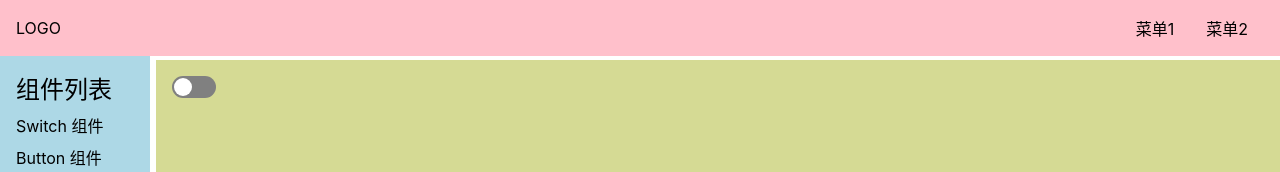
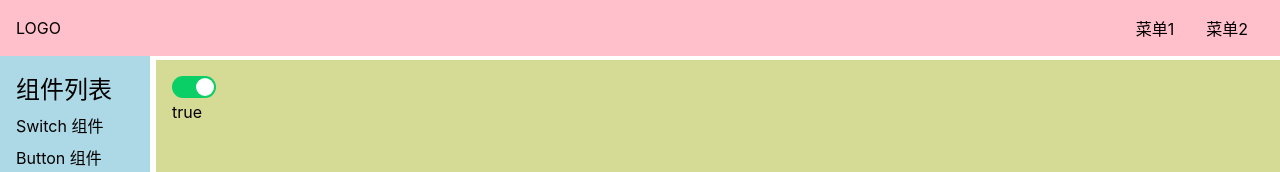
Before and after one commit to awttt/EmoUI, a Vue app: page /#/doc/switch in a window 1280 px wide. Shown: the top 172 px of the page. Built offline with nearby package versions, Linux system fonts and the light colour scheme.

Commit message:
使用v-model 实现双向绑定

```diff
--- a/src/components/SwitchDemo.vue
+++ b/src/components/SwitchDemo.vue
@@ -1,11 +1,16 @@
 <template>
   <div>
-    <Switch />
+    <Switch v-model:value='y'  />
   </div>
 </template>
 <script lang="ts">
 import Switch from '../lib/Switch.vue'
+import { ref } from 'vue'
 export default {
-  components: {Switch}
+  components: {Switch}  ,
+  setup(){
+      const y = ref(true)
+      return {y}
+  }
 }
 </script>
--- a/src/lib/Switch.vue
+++ b/src/lib/Switch.vue
@@ -1,17 +1,21 @@
 <template>
-   <button :class={checked:checked} @click="toggle"><span></span></button>
+   <button :class="{checked:value}" @click="toggle"><span></span></button>
+   <div>{{value}}</div>
 </template>
 
 <script>
 import { ref } from 'vue'
 export default{
-  setup(){
-    const checked = ref(false)
+  props:{
+    value:Boolean
+  },
+  setup(props,context){
+
 
     const toggle = ()=>{
-      checked.value = !checked.value
+      context.emit('update:value',!props.value)
     }
-     return {checked,toggle}
+     return {toggle}
   }
 }
 </script>
```
